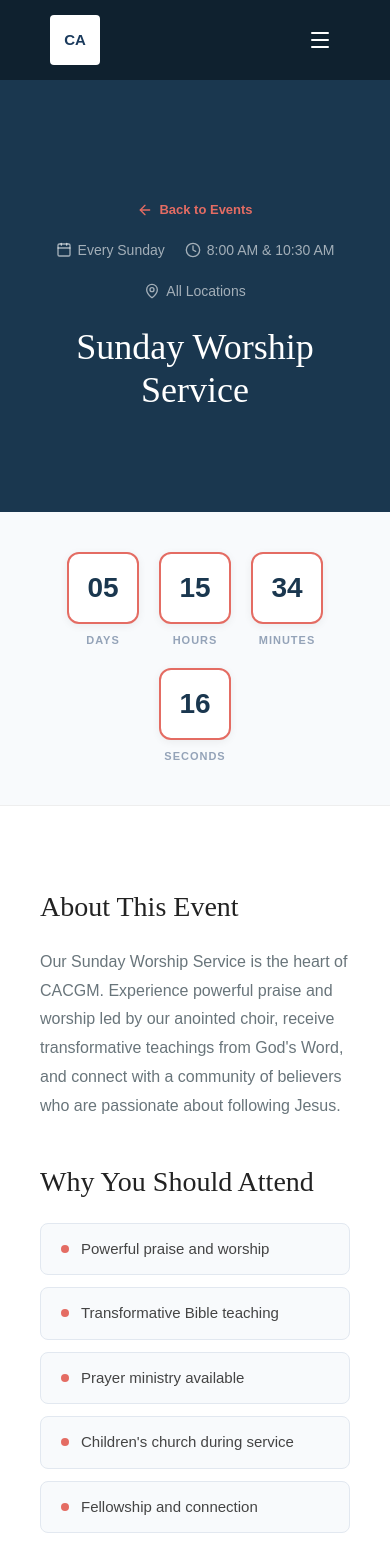
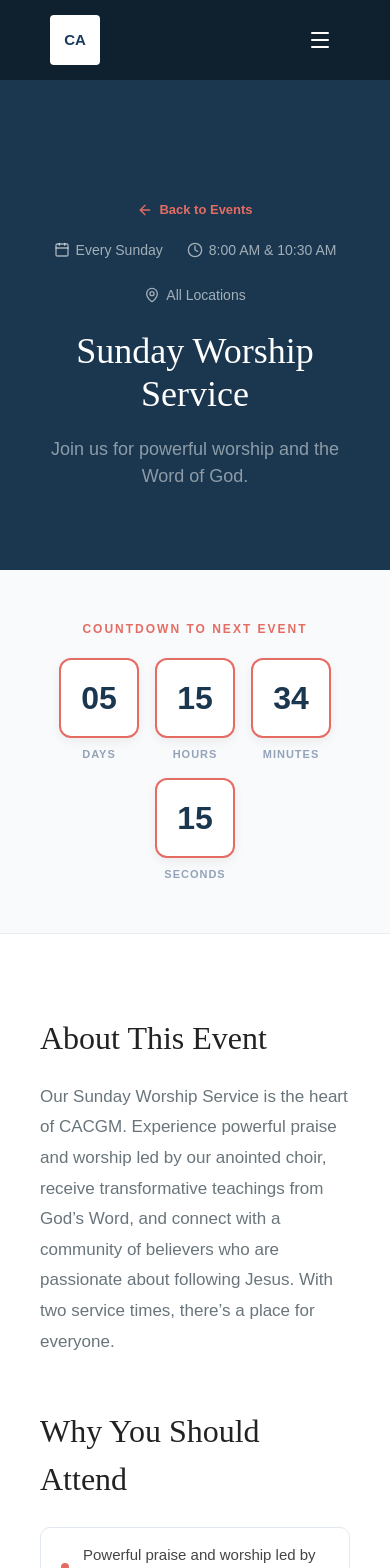
Before and after one commit to glorino/cacgm, a Next.js app: page /events/1 in a window 390 px wide. Shown: the top 1568 px of the page. Built offline with nearby package versions, Linux system fonts and the light colour scheme.

Commit message:
Polish: countdown for all events, role-based sidebar nav, ACCOUNTANT+HEAD_USHER roles, dashboard layout

```diff
--- a/src/app/(public)/events/[slug]/page.tsx
+++ b/src/app/(public)/events/[slug]/page.tsx
@@ -7,51 +7,131 @@ import Link from 'next/link';
 
 const eventsData: Record<string, {
   title: string; date: string; time: string; location: string; desc: string;
-  longDesc: string; why: string[]; featured: boolean;
+  longDesc: string; why: string[]; featured: boolean; nextDate: string;
 }> = {
   'sunday-worship-service': {
     title: 'Sunday Worship Service', date: 'Every Sunday', time: '8:00 AM & 10:30 AM', location: 'All Locations',
     desc: 'Join us for powerful worship and the Word of God.',
-    longDesc: 'Our Sunday Worship Service is the heart of CACGM. Experience powerful praise and worship led by our anointed choir, receive transformative teachings from God\'s Word, and connect with a community of believers who are passionate about following Jesus.',
-    why: ['Powerful praise and worship', 'Transformative Bible teaching', 'Prayer ministry available', 'Children\'s church during service', 'Fellowship and connection'],
-    featured: true,
+    longDesc: 'Our Sunday Worship Service is the heart of CACGM. Experience powerful praise and worship led by our anointed choir, receive transformative teachings from God\u2019s Word, and connect with a community of believers who are passionate about following Jesus. With two service times, there\u2019s a place for everyone.',
+    why: ['Powerful praise and worship led by our choir', 'Transformative Bible-based teaching', 'Prayer ministry and altar call', 'Children\u2019s church during service', 'Fellowship and community connection', 'Live stream available online'],
+    featured: true, nextDate: 'nextSunday',
   },
   'midweek-service': {
     title: 'Midweek Service', date: 'Every Wednesday', time: '6:00 PM', location: 'Headquarters',
     desc: 'Deeper teaching, prayer, and spiritual growth.',
-    longDesc: 'Our Midweek Service offers a more intimate setting for deeper Bible study, fervent prayer, and spiritual renewal. It\'s the perfect midweek refreshment for your soul.',
-    why: ['In-depth Bible study', 'Extended prayer time', 'Small group connections', 'Spiritual growth focus', 'Midweek encouragement'],
-    featured: false,
+    longDesc: 'Our Midweek Service offers a more intimate setting for deeper Bible study, fervent prayer, and spiritual renewal. It\u2019s the perfect midweek refreshment for your soul. Join us as we dig deeper into God\u2019s Word and intercede for our families, nation, and the world.',
+    why: ['In-depth verse-by-verse Bible study', 'Extended time for prayer and intercession', 'Small group connections', 'Spiritual growth and accountability', 'Midweek encouragement and fellowship'],
+    featured: false, nextDate: 'nextWednesday',
   },
   'youth-night': {
     title: 'Youth Night', date: 'Every Friday', time: '6:30 PM', location: 'All Locations',
     desc: 'Dynamic worship and teaching for ages 13-18.',
-    longDesc: 'Youth Night is where young people encounter God in a real and relevant way. With dynamic worship, practical teaching, and fun activities, it\'s the highlight of the week for teens.',
-    why: ['Age-relevant teaching', 'Dynamic youth worship', 'Mentorship opportunities', 'Fun activities and games', 'Safe and welcoming environment'],
-    featured: false,
+    longDesc: 'Youth Night is where young people encounter God in a real and relevant way. With dynamic worship, practical teaching, and fun activities, it\u2019s the highlight of the week for teens. Our youth pastors are passionate about helping young people discover their purpose.',
+    why: ['Age-relevant and practical teaching', 'Dynamic youth-led worship', 'Mentorship and discipleship', 'Fun activities and games', 'Safe and welcoming environment'],
+    featured: false, nextDate: 'nextFriday',
   },
   'youth-camp-2026': {
-    title: 'Youth Camp 2026', date: 'August 15-20', time: 'All Day', location: 'Irvine Camp',
+    title: 'Youth Camp 2026', date: 'August 15-20, 2026', time: 'All Day', location: 'Irvine Camp, Lagos',
     desc: 'Games, worship, and life-changing messages.',
-    longDesc: 'Youth Camp 2026 is an unforgettable 6-day experience of worship, teaching, outdoor activities, and community. This annual retreat is designed to help young people encounter God and build lasting friendships.',
-    why: ['6 days of immersive worship', 'Guest speakers and workshops', 'Outdoor adventure activities', 'Lifelong friendships', 'Spiritual breakthrough'],
-    featured: true,
+    longDesc: 'Youth Camp 2026 is an unforgettable 6-day experience of worship, teaching, outdoor activities, and community. This annual retreat is designed to help young people encounter God, build lasting friendships, and return transformed. Don\u2019t miss this life-changing event!',
+    why: ['6 days of immersive worship and teaching', 'Guest speakers and workshops', 'Outdoor adventure activities', 'Lifelong friendships and community', 'Spiritual breakthrough and renewal'],
+    featured: true, nextDate: '2026-08-15',
   },
   'womens-conference': {
-    title: "Women's Conference", date: 'September 5-6', time: '9:00 AM', location: 'Headquarters',
+    title: "Women's Conference", date: 'September 5-6, 2026', time: '9:00 AM', location: 'Headquarters',
     desc: 'A weekend of worship and fellowship for women.',
-    longDesc: 'The CACGM Women\'s Conference brings together women from all branches for a weekend of worship, empowerment, and sisterhood. Discover your purpose and connect with women of faith.',
-    why: ['Inspiring female speakers', 'Worship and prayer sessions', 'Sisterhood networking', 'Workshops on faith and life', 'Special guest ministers'],
-    featured: false,
+    longDesc: 'The CACGM Women\u2019s Conference brings together women from all branches for a weekend of worship, empowerment, and sisterhood. Discover your purpose, connect with women of faith, and be inspired by powerful female speakers.',
+    why: ['Inspiring female speakers and ministers', 'Worship and prayer sessions', 'Sisterhood networking and fellowship', 'Workshops on faith, family, and career', 'Special guest ministers and worship leaders'],
+    featured: false, nextDate: '2026-09-05',
   },
   'mens-prayer-breakfast': {
-    title: "Men's Prayer Breakfast", date: 'First Saturday Monthly', time: '7:30 AM', location: 'Headquarters',
+    title: "Men's Prayer Breakfast", date: 'First Saturday of Every Month', time: '7:30 AM', location: 'Headquarters',
     desc: 'Prayer, fellowship, and a hearty breakfast.',
-    longDesc: 'The Men\'s Prayer Breakfast is a monthly gathering of men committed to prayer, accountability, and spiritual growth. Start your month with prayer and fellowship over a hearty breakfast.',
-    why: ['Strategic prayer for families', 'Brotherhood and accountability', 'Leadership development', 'Hearty breakfast included', 'Monthly spiritual refreshment'],
-    featured: false,
+    longDesc: 'The Men\u2019s Prayer Breakfast is a monthly gathering of men committed to prayer, accountability, and spiritual growth. Start your month with prayer and fellowship over a hearty breakfast. Build brotherhood and sharpen your faith.',
+    why: ['Strategic prayer for families and nation', 'Brotherhood and accountability', 'Leadership development and mentoring', 'Hearty breakfast included', 'Monthly spiritual refreshment'],
+    featured: false, nextDate: 'nextSaturday',
   },
 };
+
+function getNextDate(dateKey: string): Date {
+  const now = new Date();
+  if (dateKey === 'nextSunday') {
+    const d = new Date(now);
+    d.setDate(d.getDate() + ((7 - d.getDay()) % 7 || 7));
+    d.setHours(8, 0, 0, 0);
+    return d;
+  }
+  if (dateKey === 'nextWednesday') {
+    const d = new Date(now);
+    d.setDate(d.getDate() + ((3 - d.getDay() + 7) % 7 || 7));
+    d.setHours(18, 0, 0, 0);
+    return d;
+  }
+  if (dateKey === 'nextFriday') {
+    const d = new Date(now);
+    d.setDate(d.getDate() + ((5 - d.getDay() + 7) % 7 || 7));
+    d.setHours(18, 30, 0, 0);
+    return d;
+  }
+  if (dateKey === 'nextSaturday') {
+    const d = new Date(now);
+    d.setDate(d.getDate() + ((6 - d.getDay() + 7) % 7 || 7));
+    d.setHours(7, 30, 0, 0);
+    return d;
+  }
+  return new Date(dateKey);
+}
+
+function CountdownTimer({ targetDate }: { targetDate: string }) {
+  const [timeLeft, setTimeLeft] = React.useState({ days: 0, hours: 0, minutes: 0, seconds: 0 });
+  const [mounted, setMounted] = React.useState(false);
+
+  React.useEffect(() => {
+    setMounted(true);
+    const target = getNextDate(targetDate);
+    const tick = () => {
+      const diff = target.getTime() - Date.now();
+      if (diff <= 0) return;
+      setTimeLeft({
+        days: Math.floor(diff / 86400000),
+        hours: Math.floor((diff / 3600000) % 24),
+        minutes: Math.floor((diff / 60000) % 60),
+        seconds: Math.floor((diff / 1000) % 60),
+      });
+    };
+    tick();
+    const timer = setInterval(tick, 1000);
+    return () => clearInterval(timer);
+  }, [targetDate]);
+
+  if (!mounted) return null;
+
+  const units = [
+    { label: 'Days', value: timeLeft.days },
+    { label: 'Hours', value: timeLeft.hours },
+    { label: 'Minutes', value: timeLeft.minutes },
+    { label: 'Seconds', value: timeLeft.seconds },
+  ];
+
+  return (
+    <div style={{ display: 'flex', justifyContent: 'center', gap: 16, flexWrap: 'wrap' }}>
+      {units.map((u) => (
+        <div key={u.label} style={{ textAlign: 'center' }}>
+          <div style={{
+            width: 80, height: 80, borderRadius: 12,
+            background: '#fff', border: '2px solid #E46C63',
+            display: 'flex', alignItems: 'center', justifyContent: 'center',
+            fontSize: 32, fontWeight: 700, color: '#1A374F',
+            boxShadow: '0 4px 12px rgba(0,0,0,0.06)',
+          }}>
+            {String(u.value).padStart(2, '0')}
+          </div>
+          <p style={{ fontSize: 11, fontWeight: 600, textTransform: 'uppercase', letterSpacing: 1, color: '#94a3b8', marginTop: 8 }}>{u.label}</p>
+        </div>
+      ))}
+    </div>
+  );
+}
 
 export default function EventDetailPage({ params }: { params: { slug: string } }) {
   const { slug } = params;
@@ -60,14 +140,14 @@ export default function EventDetailPage({ params }: { params: { slug: string } }
   return (
     <>
       {/* Hero */}
-      <section style={{ position: 'relative', paddingTop: 200, paddingBottom: 80, textAlign: 'center', background: event.featured ? '#1A374F' : '#222' }}>
+      <section style={{ position: 'relative', paddingTop: 200, paddingBottom: 80, textAlign: 'center', background: event.featured ? '#1A374F' : '#1A374F' }}>
         <div style={{ maxWidth: 900, margin: '0 auto', padding: '0 40px' }}>
           <motion.div initial={{ opacity: 0 }} animate={{ opacity: 1 }}>
             <Link href="/events" style={{ display: 'inline-flex', alignItems: 'center', gap: 6, fontSize: 13, color: '#E46C63', textDecoration: 'none', marginBottom: 20, fontWeight: 600 }}>
               <ArrowLeft size={16} /> Back to Events
             </Link>
           </motion.div>
-          <motion.div initial={{ opacity: 0 }} animate={{ opacity: 1 }} style={{ display: 'flex', justifyContent: 'center', gap: 20, marginBottom: 24, flexWrap: 'wrap' }}>
+          <motion.div initial={{ opacity: 0 }} animate={{ opacity: 1 }} style={{ display: 'flex', justifyContent: 'center', gap: 24, marginBottom: 24, flexWrap: 'wrap' }}>
             <span style={{ display: 'flex', alignItems: 'center', gap: 6, color: 'rgba(255,255,255,0.6)', fontSize: 14 }}><Calendar size={16} /> {event.date}</span>
             <span style={{ display: 'flex', alignItems: 'center', gap: 6, color: 'rgba(255,255,255,0.6)', fontSize: 14 }}><Clock size={16} /> {event.time}</span>
             <span style={{ display: 'flex', alignItems: 'center', gap: 6, color: 'rgba(255,255,255,0.6)', fontSize: 14 }}><MapPin size={16} /> {event.location}</span>
@@ -75,42 +155,44 @@ export default function EventDetailPage({ params }: { params: { slug: string } }
           <motion.h1 initial={{ opacity: 0, y: 20 }} animate={{ opacity: 1, y: 0 }} transition={{ delay: 0.1 }} style={{ color: '#fff', fontFamily: "'Arno Pro', serif", lineHeight: 1.2, marginBottom: 20, fontSize: 'clamp(36px, 6vw, 60px)' }}>
             {event.title}
           </motion.h1>
+          <motion.p initial={{ opacity: 0, y: 10 }} animate={{ opacity: 1, y: 0 }} transition={{ delay: 0.2 }} style={{ color: 'rgba(255,255,255,0.5)', fontSize: 18, maxWidth: 600, margin: '0 auto' }}>
+            {event.desc}
+          </motion.p>
         </div>
       </section>
 
-      {/* Countdown Timer */}
-      {event.featured && (
-        <section style={{ padding: '40px 0', background: '#f8fafc', borderBottom: '1px solid #eee' }}>
-          <div style={{ maxWidth: 800, margin: '0 auto', padding: '0 40px', textAlign: 'center' }}>
-            <CountdownTimer />
-          </div>
-        </section>
-      )}
+      {/* Countdown */}
+      <section style={{ padding: '50px 0', background: '#f8fafc', borderBottom: '1px solid #eee' }}>
+        <div style={{ maxWidth: 800, margin: '0 auto', padding: '0 40px', textAlign: 'center' }}>
+          <p style={{ fontSize: 12, fontWeight: 700, textTransform: 'uppercase', letterSpacing: 2, color: '#E46C63', marginBottom: 20 }}>Countdown to Next Event</p>
+          <CountdownTimer targetDate={event.nextDate} />
+        </div>
+      </section>
 
-      {/* Content */}
+      {/* About & Why */}
       <section style={{ padding: '80px 0' }}>
         <div style={{ maxWidth: 800, margin: '0 auto', padding: '0 40px' }}>
           <motion.div initial={{ opacity: 0, y: 20 }} whileInView={{ opacity: 1, y: 0 }} viewport={{ once: true }}>
-            <h2 style={{ fontSize: 28, fontFamily: "'Arno Pro', serif", color: '#222', marginBottom: 20 }}>About This Event</h2>
-            <p style={{ fontSize: 16, color: '#69757B', lineHeight: 1.8, marginBottom: 40 }}>{event.longDesc}</p>
+            <h2 style={{ fontSize: 32, fontFamily: "'Arno Pro', serif", color: '#222', marginBottom: 20 }}>About This Event</h2>
+            <p style={{ fontSize: 17, color: '#69757B', lineHeight: 1.8, marginBottom: 50 }}>{event.longDesc}</p>
           </motion.div>
 
           <motion.div initial={{ opacity: 0, y: 20 }} whileInView={{ opacity: 1, y: 0 }} viewport={{ once: true }} transition={{ delay: 0.1 }}>
-            <h2 style={{ fontSize: 28, fontFamily: "'Arno Pro', serif", color: '#222', marginBottom: 20 }}>Why You Should Attend</h2>
-            <div style={{ display: 'flex', flexDirection: 'column', gap: 12, marginBottom: 40 }}>
+            <h2 style={{ fontSize: 32, fontFamily: "'Arno Pro', serif", color: '#222', marginBottom: 24 }}>Why You Should Attend</h2>
+            <div style={{ display: 'flex', flexDirection: 'column', gap: 12, marginBottom: 50 }}>
               {event.why.map((item, i) => (
-                <div key={i} style={{ display: 'flex', alignItems: 'center', gap: 12, padding: '14px 20px', borderRadius: 8, background: '#f8fafc', border: '1px solid #e2e8f0' }}>
+                <motion.div key={i} initial={{ opacity: 0, x: -10 }} whileInView={{ opacity: 1, x: 0 }} viewport={{ once: true }} transition={{ delay: i * 0.05 }} style={{ display: 'flex', alignItems: 'center', gap: 14, padding: '16px 20px', borderRadius: 10, background: '#fff', border: '1px solid #e2e8f0' }}>
                   <div style={{ width: 8, height: 8, borderRadius: '50%', background: '#E46C63', flexShrink: 0 }} />
-                  <span style={{ fontSize: 15, color: '#444' }}>{item}</span>
-                </div>
+                  <span style={{ fontSize: 15, color: '#444', lineHeight: 1.5 }}>{item}</span>
+                </motion.div>
               ))}
             </div>
           </motion.div>
 
-          <div style={{ display: 'flex', gap: 16, flexWrap: 'wrap' }}>
+          <div style={{ display: 'flex', gap: 16, flexWrap: 'wrap', paddingTop: 20, borderTop: '1px solid #eee' }}>
             <Link href="/contact" style={{
               display: 'inline-flex', alignItems: 'center', gap: 8,
-              padding: '16px 32px', borderRadius: 6, fontSize: 14, fontWeight: 700,
+              padding: '18px 36px', borderRadius: 6, fontSize: 14, fontWeight: 700,
               textTransform: 'uppercase', letterSpacing: '1px',
               background: '#E46C63', color: '#fff', textDecoration: 'none',
             }}>
@@ -118,9 +200,9 @@ export default function EventDetailPage({ params }: { params: { slug: string } }
             </Link>
             <Link href="/locations" style={{
               display: 'inline-flex', alignItems: 'center', gap: 8,
-              padding: '16px 32px', borderRadius: 6, fontSize: 14, fontWeight: 700,
+              padding: '18px 36px', borderRadius: 6, fontSize: 14, fontWeight: 700,
               textTransform: 'uppercase', letterSpacing: '1px',
-              border: '2px solid #1A374F', color: '#1A374F', textDecoration: 'none',
+              border: '2px solid #1A374F', color: '#1A374F', textDecoration: 'none', background: 'transparent',
             }}>
               <MapPin size={18} /> Find a Location
             </Link>
@@ -130,52 +212,3 @@ export default function EventDetailPage({ params }: { params: { slug: string } }
     </>
   );
 }
-
-function CountdownTimer() {
-  const [timeLeft, setTimeLeft] = React.useState({ days: 0, hours: 0, minutes: 0, seconds: 0 });
-
-  React.useEffect(() => {
-    const nextSunday = new Date();
-    nextSunday.setDate(nextSunday.getDate() + (7 - nextSunday.getDay()) % 7 || 7);
-    nextSunday.setHours(8, 0, 0, 0);
-
-    const timer = setInterval(() => {
-      const now = new Date();
-      const diff = nextSunday.getTime() - now.getTime();
-      if (diff <= 0) { clearInterval(timer); return; }
-      setTimeLeft({
-        days: Math.floor(diff / (1000 * 60 * 60 * 24)),
-        hours: Math.floor((diff / (1000 * 60 * 60)) % 24),
-        minutes: Math.floor((diff / (1000 * 60)) % 60),
-        seconds: Math.floor((diff / 1000) % 60),
-      });
-    }, 1000);
-    return () => clearInterval(timer);
-  }, []);
-
-  const units = [
-    { label: 'Days', value: timeLeft.days },
-    { label: 'Hours', value: timeLeft.hours },
-    { label: 'Minutes', value: timeLeft.minutes },
-    { label: 'Seconds', value: timeLeft.seconds },
-  ];
-
-  return (
-    <div style={{ display: 'flex', justifyContent: 'center', gap: 20, flexWrap: 'wrap' }}>
-      {units.map((u) => (
-        <div key={u.label} style={{ textAlign: 'center' }}>
-          <div style={{
-            width: 72, height: 72, borderRadius: 12,
-            background: '#fff', border: '2px solid #E46C63',
-            display: 'flex', alignItems: 'center', justifyContent: 'center',
-            fontSize: 28, fontWeight: 700, color: '#1A374F',
-            boxShadow: '0 2px 8px rgba(0,0,0,0.06)',
-          }}>
-            {String(u.value).padStart(2, '0')}
-          </div>
-          <p style={{ fontSize: 11, fontWeight: 600, textTransform: 'uppercase', letterSpacing: 1, color: '#94a3b8', marginTop: 8 }}>{u.label}</p>
-        </div>
-      ))}
-    </div>
-  );
-}
--- a/src/components/Sidebar.tsx
+++ b/src/components/Sidebar.tsx
@@ -36,15 +36,15 @@ const navItems: NavItem[] = [
   { label: 'Dashboard', href: '/dashboard', icon: <LayoutDashboard size={20} /> },
   { label: 'Overview', href: '/dashboard/overview', icon: <BarChart3 size={20} />, roles: ['GENERAL_OVERSEER', 'SUPER_ADMIN'] },
   { label: 'Members', href: '/dashboard/members', icon: <Users size={20} /> },
-  { label: 'Attendance', href: '/dashboard/attendance', icon: <UserCheck size={20} /> },
+  { label: 'Attendance', href: '/dashboard/attendance', icon: <UserCheck size={20} />, roles: ['GENERAL_OVERSEER', 'SUPER_ADMIN', 'BRANCH_PASTOR', 'HEAD_USHER'] },
   { label: 'Giving', href: '/dashboard/giving', icon: <Heart size={20} /> },
-  { label: 'Transactions', href: '/dashboard/transactions', icon: <Landmark size={20} />, roles: ['GENERAL_OVERSEER', 'SUPER_ADMIN', 'BRANCH_PASTOR'] },
+  { label: 'Transactions', href: '/dashboard/transactions', icon: <Landmark size={20} />, roles: ['GENERAL_OVERSEER', 'SUPER_ADMIN', 'BRANCH_PASTOR', 'ACCOUNTANT'] },
   { label: 'Departments', href: '/dashboard/departments', icon: <Church size={20} /> },
   { label: 'Men\'s Fellowship', href: '/dashboard/departments/mens', icon: <Shield size={20} />, roles: ['GENERAL_OVERSEER', 'SUPER_ADMIN', 'MEN_PRESIDENT', 'BRANCH_PASTOR'] },
   { label: 'Women\'s Ministry', href: '/dashboard/departments/womens', icon: <Shield size={20} />, roles: ['GENERAL_OVERSEER', 'SUPER_ADMIN', 'WOMEN_PRESIDENT', 'BRANCH_PASTOR'] },
   { label: 'Youth Department', href: '/dashboard/departments/youth', icon: <Shield size={20} />, roles: ['GENERAL_OVERSEER', 'SUPER_ADMIN', 'YOUTH_PRESIDENT', 'BRANCH_PASTOR'] },
   { label: 'Find Branch', href: '/branches', icon: <MapPin size={20} /> },
-  { label: 'Analytics', href: '/dashboard/analytics', icon: <TrendingUp size={20} />, roles: ['GENERAL_OVERSEER', 'SUPER_ADMIN', 'BRANCH_PASTOR'] },
+  { label: 'Analytics', href: '/dashboard/analytics', icon: <TrendingUp size={20} />, roles: ['GENERAL_OVERSEER', 'SUPER_ADMIN', 'BRANCH_PASTOR', 'ACCOUNTANT'] },
   { label: 'Settings', href: '/dashboard/settings', icon: <Settings size={20} /> },
 ];
 
--- a/src/lib/utils.ts
+++ b/src/lib/utils.ts
@@ -84,6 +84,8 @@ export function getRoleLabel(role: string): string {
     SUPER_ADMIN: 'Super Admin',
     GENERAL_OVERSEER: 'General Overseer',
     BRANCH_PASTOR: 'Branch Pastor',
+    ACCOUNTANT: 'Accountant',
+    HEAD_USHER: 'Head Usher',
     MEN_PRESIDENT: "Men's President",
     WOMEN_PRESIDENT: "Women's President",
     YOUTH_PRESIDENT: 'Youth President',
```
Also changed, not shown: src/app/(dashboard)/layout.tsx (+19 -10 lines).
